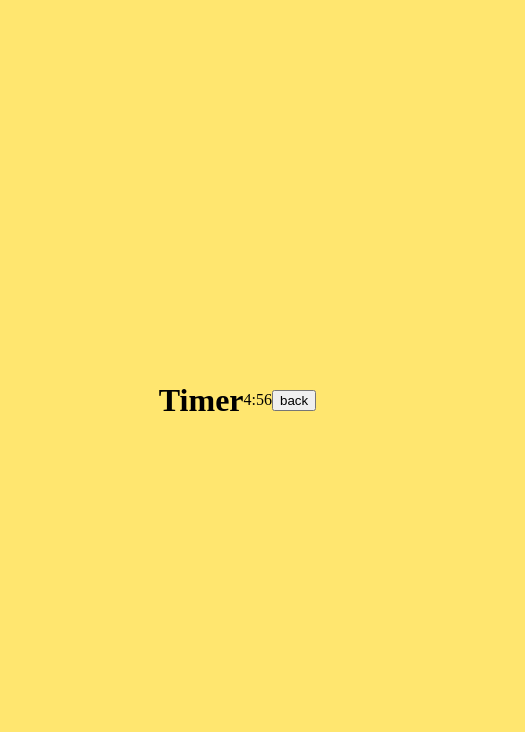
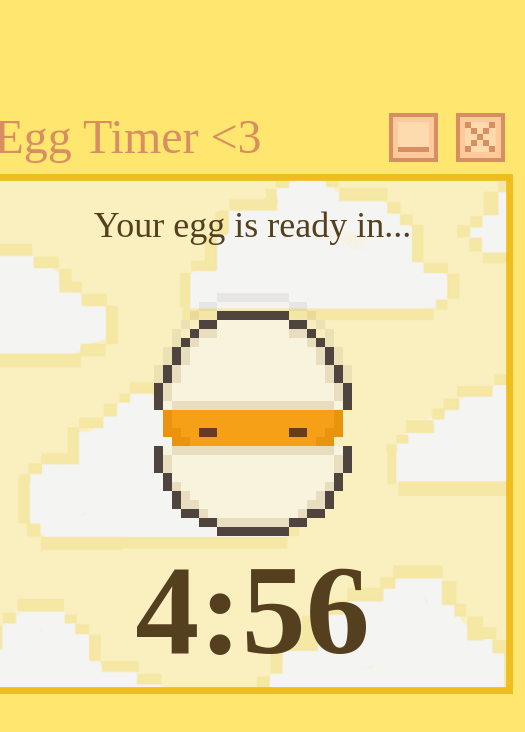
Before and after one commit to veronikasgariboldi/egg-timer, an Electron app: page src/eggs/mediumboiled.html in a window 500 px wide. Shown: the whole page, 525 px wide, since content can reach past the window. Drawn offline with Linux system fonts and the light colour scheme.

Commit message:
fixing egg animation

```diff
--- a/src/eggs/eggs.css
+++ b/src/eggs/eggs.css
@@ -61,11 +61,13 @@ header h2 code{
 /* timer with main slot - text*/
 .timer-container {
     display: flex;
-    width: 510px;
-    height: 510px;
+    width: 520px;
+    height: 520px;
+    position: relative;
+    justify-content: space-between; /* Pushes timer to the bottom */
     flex-direction: column;
     align-items: center;
-    margin-right: 22px;
+    margin-right: 21px;
     margin-bottom: 20px;
     margin-left: 30px;
     flex-shrink: 0;
@@ -88,16 +90,24 @@ main .timer-container h2{
     flex-shrink: 0;
 }
 
-main .timer-container p{
-    color: #000;
-    text-align: center;
+main .timer-container h1{
+    color: #543F1F;
     font-family: "Pixelify Sans";
-    font-size: 24px;
+    font-size: 36px;
     font-style: normal;
     font-weight: 400;
     line-height: normal;
     margin: 0;
     margin-top: 30px;
+}
+
+main .timer-container p{
+    color: #543F1F;
+    font-family: "Pixelify Sans";
+    font-size: 128px;
+    margin:0;
+    font-style: normal;
+    font-weight: 700;
 }
 
 .wrapper {
@@ -133,18 +143,22 @@ main .timer-container p{
 /* animation */
 
 .animation-container {
-    width: 198px; /* Adjust to your preferred size */
-    height: 270px; /* Adjust to your preferred size */
-    overflow: hidden;
+    width: 198px;
+    height: 270px;
+    flex-shrink: 0;
+    aspect-ratio: 11/15;
     position: relative;
+    margin-top: 20px;
   }
 
 .image {
     position: absolute;
-    width: 100%;
-    height: 100%;
+    width: 198px; /* Adjust width to fit the container */
+    height: auto;
     opacity: 0;
     z-index: 0;
+    margin: 0;
+    /*margin-left: 40px; */
     image-rendering: pixelated;
 }
 
@@ -165,3 +179,18 @@ main .timer-container p{
   /* Reverse sequence */
   .image.reverse:nth-child(5) { animation: imageCycle 6s infinite; animation-delay: 4s; }
   .image.reverse:nth-child(6) { animation: imageCycle 6s infinite; animation-delay: 5s; }
+
+
+#timer {
+    display: inline-block;
+    padding: 0;
+    padding-top: 10px;
+    margin: 0;
+    /* margin-top: 20px; Space between animation and timer */
+    font-size: 128px; /* Adjust as needed */
+    font-family: "Pixelify Sans";
+    color: #543F1F;
+    height: 128px;
+    line-height: 128px;
+    overflow: hidden;
+}
--- a/src/eggs/mediumboiled.html
+++ b/src/eggs/mediumboiled.html
@@ -3,21 +3,42 @@
   <head>
     <meta charset="UTF-8" />
     <title>Egg Timer</title>
-    <link rel="stylesheet" href="../index.css" />
+    <link rel="stylesheet" href="./eggs.css" />
 
     <script defer src="../renderer.js"></script>
   </head>
   <body>
-    <h1>Timer</h1>
-    <p><span id="timer">5:00</span></p>
+    <div class="wrapper">
+      <header>
+        <div class="header-container">
+          <h2>Egg Timer <code>&lt;3</code></h2>
+          <div class="shrink-close-icons">
+            <img src="../../Images/minimize.png" alt="Shrink icon" class="shrink-icon"/>
+            <img src="../../Images/close.png" alt="Close icon" class="close-icon"/>
+          </div>
+        </div>
+      </header>
+      <main>
+        <div class="timer-container">
+            <h1> Your egg is ready in... </h1>
+              <div class="animation-container">
+                <img src="../../Images/closed-egg.png" alt="closed egg" class="image">
+                <img src="../../Images/open-egg1.png" alt="Open Egg 1" class="image">
+                <img src="../../Images/open-egg2.png" alt="Open Egg 2" class="image">
+                <img src="../../Images/open-egg3.png" alt="Open Egg 3" class="image">
 
-
-    <script>
-        const eggTime = 5 * 60; // 5 minutes
-    </script>
-    <script src="timer.js"></script>
-    <div class="buttons">
-      <button onclick="location.href='../selection/selection.html'" type="button">back</button>
-  </div>
+                <img src="../../Images/open-egg2.png" alt="Open Egg 2 reverse" class="image reverse">
+                <img src="../../Images/open-egg1.png" alt="Open Egg 1 reverse" class="image reverse">
+              </div>
+              <div class="timery-container">
+                <p><span id="timer">5:00</span></p>
+                <script>
+                    const eggTime = 5 * 60;
+                </script>
+                <script src="timer.js"></script>
+              </div>
+        </div>
+      </main>
+    </div>
   </body>
 </html>
--- a/src/eggs/timer.js
+++ b/src/eggs/timer.js
@@ -9,8 +9,8 @@ function startTimer(duration, display) {
 
         if (--timer < 0) {
             clearInterval(interval);
-            display.textContent = "Done! 🥚";
-            alert("Your egg is ready! 🍳");
+            display.textContent = "Done!";
+            alert("Your egg is ready!");
         }
     }, 1000);
 }
--- a/src/index.js
+++ b/src/index.js
@@ -12,7 +12,7 @@ const createWindow = () => {
     width: 500,
     height: 530,
     frame: false,
-    resizable: false,
+    resizable: true,
     webPreferences: {
       nodeIntegration: false,
       contextIsolation: true,
```
Also changed, not shown: src/eggs/softboiled.html (+2 -4 lines).
